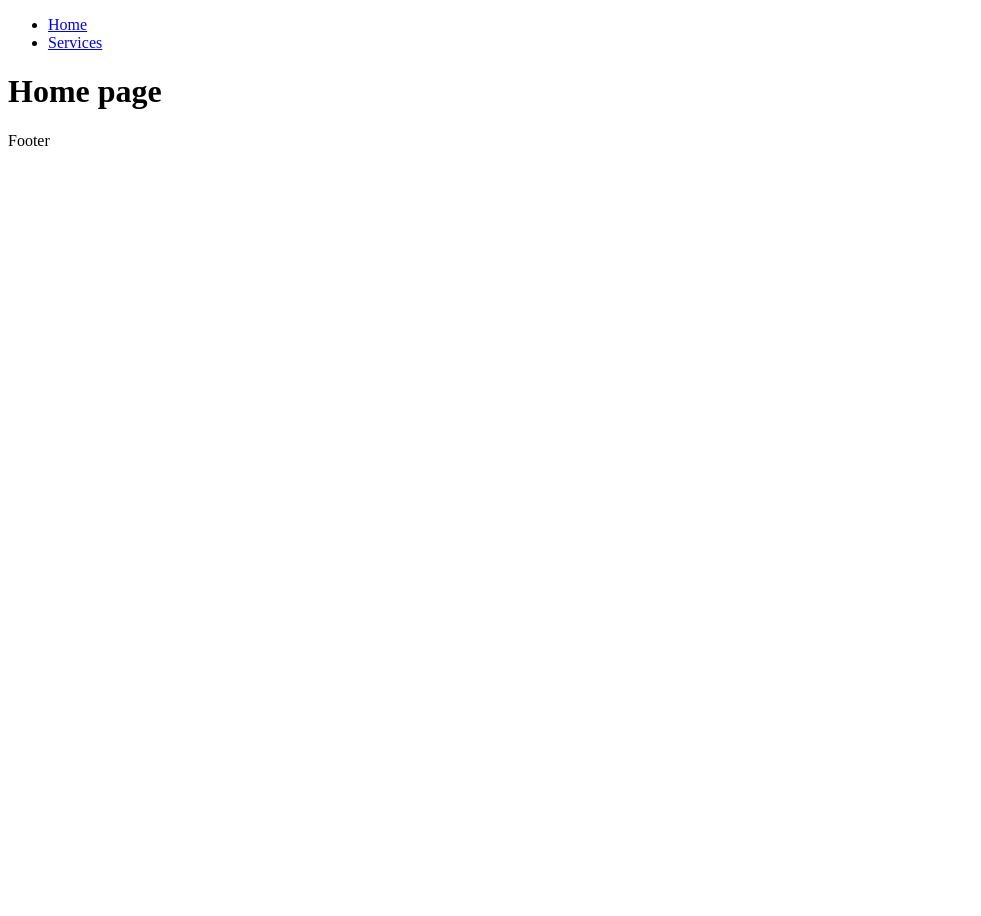
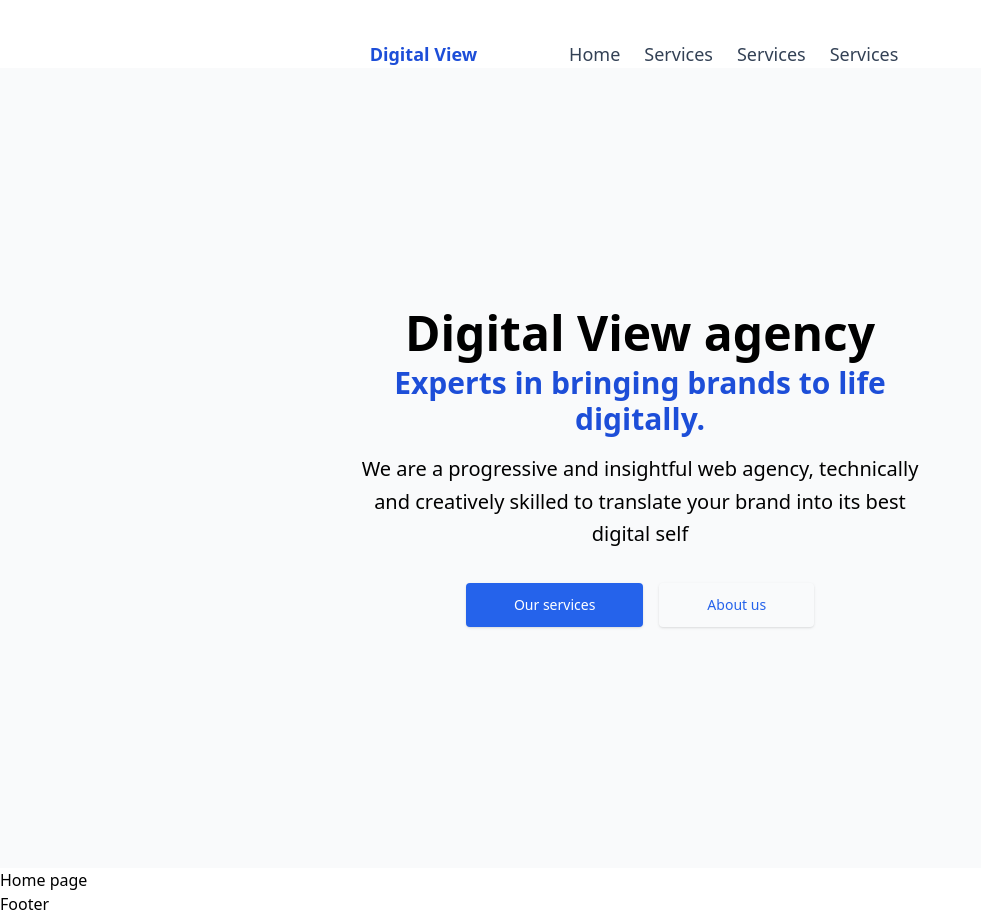
Before and after one commit to Alaa-Z/.NetProjectClient, a Next.js app: page / in a window 1280 px wide. Shown: the whole page, without its empty margins (0-981 px from the left). Before the commit the page ends 800 px from the top, so only its background shows below. Built offline with nearby package versions, Linux system fonts and the light colour scheme.

Commit message:
add tailwind and style fro header

```diff
--- a/components/header.js
+++ b/components/header.js
@@ -2,18 +2,51 @@ import Link from 'next/link'
 
 const Header = () => {
   return (
-    <nav>
-      <ul>
-        <li>
-          <Link href="/"> Home
+    <>
+    <nav class="flex justify-center space-x-20 mt-10 text-lg">
+      <Link href="/" class="text-blue-700 font-extrabold sm:block">
+        Digital View
+      </Link>
+      <div>
+      <Link href="/" class="font-medium px-3 py-2 text-slate-700 rounded-lg hover:bg-slate-100 hover:text-slate-900">Home</Link>
+      <Link href="/services" class="font-medium px-3 py-2 text-slate-700 rounded-lg hover:bg-slate-100 hover:text-slate-900">Services</Link>
+      <Link href="/services" class="font-medium px-3 py-2 text-slate-700 rounded-lg hover:bg-slate-100 hover:text-slate-900">Services</Link>
+      <Link href="/services" class="font-medium px-3 py-2 text-slate-700 rounded-lg hover:bg-slate-100 hover:text-slate-900">Services</Link>
+      </div>
+    </nav>
+
+    <section class="bg-gray-50">
+    <div class="mx-auto max-w-screen-xl px-4 py-32 lg:flex lg:h-screen lg:items-center">
+      <div class="mx-auto max-w-xl text-center">
+        <h1 class="text-3xl font-extrabold sm:text-5xl mb-2">
+        Digital View agency
+        </h1>
+        <h1 class="text-3xl font-extrabold text-blue-700 sm:block">
+        Experts in bringing brands to life digitally.
+        </h1>
+        <p class="mt-4 sm:text-xl sm:leading-relaxed">
+        We are a progressive and insightful web agency, technically and creatively skilled to translate your brand into its best digital self
+        </p>
+
+        <div class="mt-8 flex flex-wrap justify-center gap-4">
+          <Link
+            class="block w-full rounded bg-blue-600 px-12 py-3 text-sm font-medium text-white shadow hover:bg-red-700 focus:outline-none focus:ring active:bg-red-500 sm:w-auto"
+            href="/Services"
+          >
+            Our services
           </Link>
-        </li>
-        <li>
-          <Link href="/services">Services
+          <Link
+            class="block w-full rounded px-12 py-3 text-sm font-medium text-blue-600 shadow hover:text-red-700 focus:outline-none focus:ring active:text-red-500 sm:w-auto"
+            href="/about"
+          >
+            About us
           </Link>
-        </li>
-      </ul>
-    </nav>
+        </div>
+      </div>
+    </div>
+    </section>
+  </>
+
   )
 }
 
--- a/package.json
+++ b/package.json
@@ -12,5 +12,10 @@
     "next": "13.2.3",
     "react": "18.2.0",
     "react-dom": "18.2.0"
+  },
+  "devDependencies": {
+    "autoprefixer": "^10.4.13",
+    "postcss": "^8.4.21",
+    "tailwindcss": "^3.2.7"
   }
 }
--- a/pages/services/index.js
+++ b/pages/services/index.js
@@ -5,15 +5,15 @@ import { useState, useEffect } from 'react';
 export function Services(){
     const [serviceData, setServiceData] = useState([]);
 
-    useEffect(() => {
-        async function fetchData() {
-            const res = await fetch('https://localhost:7014/api/ServiceApi');
-            const data = await res.json();
-            // console.log(data);
-            setServiceData(data);
-        }
-        fetchData();
-    }, []);
+    // useEffect(() => {
+    //     async function fetchData() {
+    //         const res = await fetch('https://localhost:7014/api/ServiceApi');
+    //         const data = await res.json();
+    //         // console.log(data);
+    //         setServiceData(data);
+    //     }
+    //     fetchData();
+    // }, []);
 
     return (
         <Layout>
--- /dev/null
+++ b/postcss.config.js
@@ -0,0 +1,6 @@
+module.exports = {
+  plugins: {
+    tailwindcss: {},
+    autoprefixer: {},
+  },
+}
--- a/styles/globals.css
+++ b/styles/globals.css
@@ -1,3 +1,8 @@
+@tailwind base;
+@tailwind components;
+@tailwind utilities;
+
+
 /* :root {
   --max-width: 1100px;
   --border-radius: 12px;
--- /dev/null
+++ b/tailwind.config.js
@@ -0,0 +1,15 @@
+/** @type {import('tailwindcss').Config} */
+module.exports = {
+    content: [
+    "./app/**/*.{js,ts,jsx,tsx}",
+    "./pages/**/*.{js,ts,jsx,tsx}",
+    "./components/**/*.{js,ts,jsx,tsx}",
+
+    // Or if using `src` directory:
+    "./src/**/*.{js,ts,jsx,tsx}",
+  ],
+  theme: {
+    extend: {},
+  },
+  plugins: [],
+}
```
Also changed, not shown: 1 other file (tests, documents, lock files or other folders).
